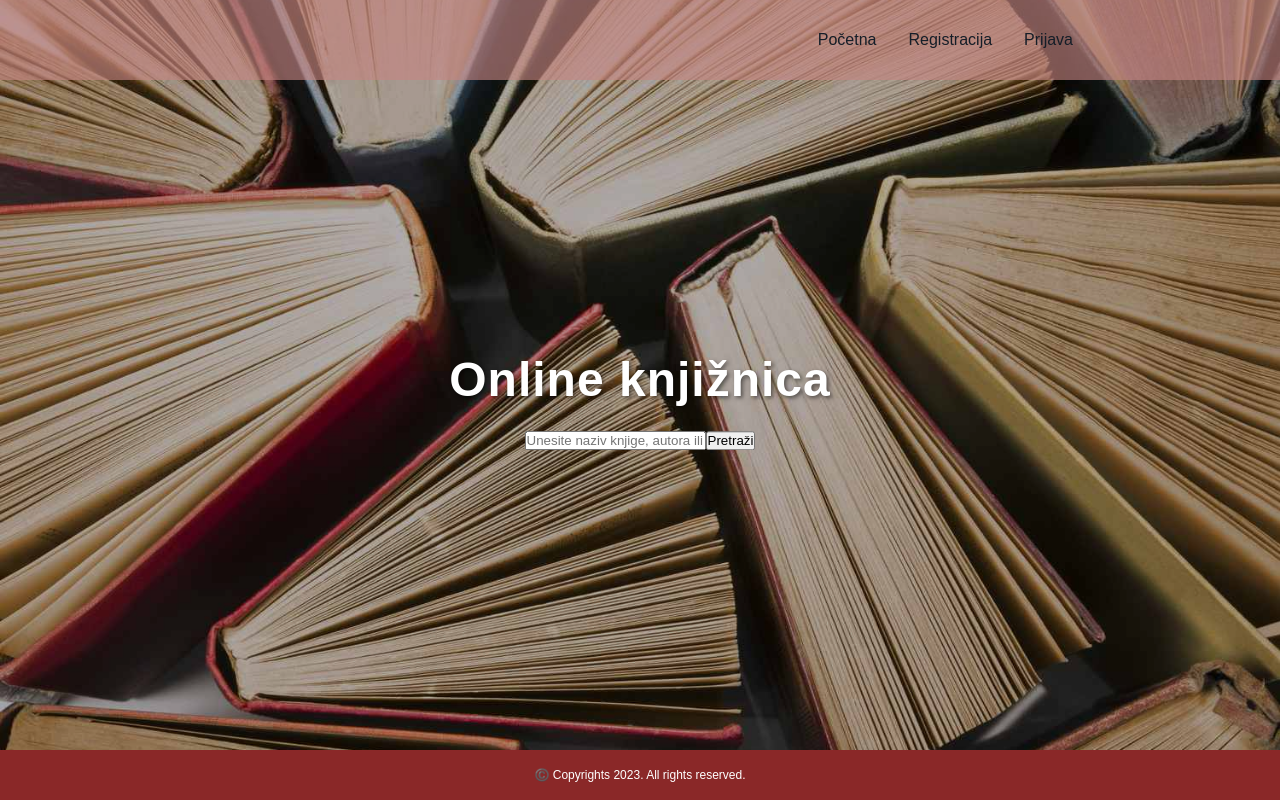
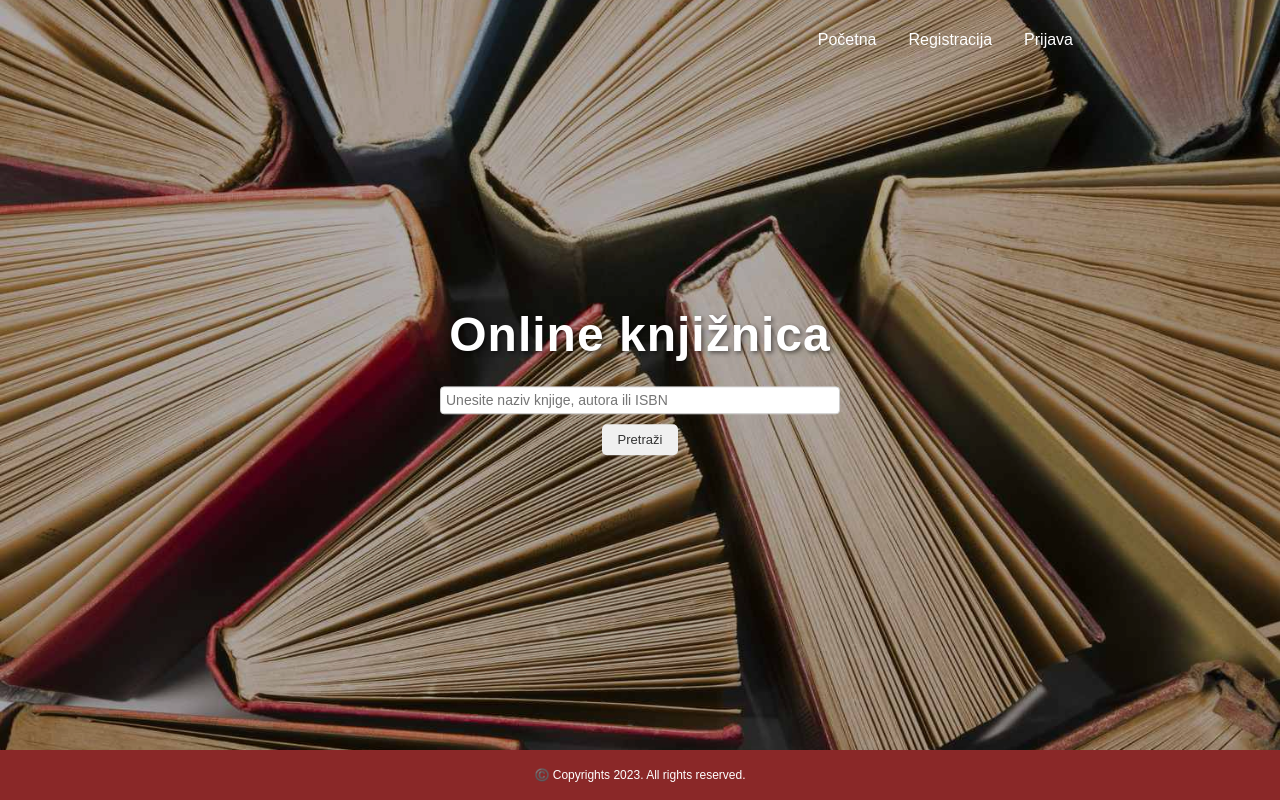
Before and after one commit to lspajic20/knjiznica, a React (Create React App) app: page / in a window 1280 px wide. Built offline with nearby package versions, Linux system fonts and the light colour scheme; a web font is replaced by a local one.

Commit message:
pretrazivanje

```diff
--- a/src/App.js
+++ b/src/App.js
@@ -15,9 +15,8 @@ const App = () => {
         <Route path="/" element={<Home />} />
         <Route path="/registration" element={<Registration />} />
         <Route path="/loginform" element={<LoginForm/>} />
-        {/* Dodajte ostale rute ako ih imate */}
       </Routes>
-      <Footer /> {/* Dodali smo Footer komponentu na dno */}
+      <Footer />
     </Router>
   );
 };
--- a/src/components/BookSearch.jsx
+++ b/src/components/BookSearch.jsx
@@ -1,4 +1,5 @@
 import React, { useState } from 'react';
+import './BookSearch.scss';
 import axios from 'axios';
 
 const BookSearch = () => {
@@ -10,8 +11,6 @@ const BookSearch = () => {
       const response = await axios.get(
         `https://www.googleapis.com/books/v1/volumes?q=${query}`
       );
-
-      // Ukoliko je zahtjev uspješan, postavljamo rezultate pretrage u stanje komponente
       setBooks(response.data.items);
     } catch (error) {
       console.error('Greška prilikom pretrage knjiga:', error);
@@ -22,21 +21,38 @@ const BookSearch = () => {
     setQuery(e.target.value);
   };
 
+  const handleKeyPress = (e) => {
+    if (e.key === 'Enter') {
+      handleSearch();
+    }
+  };
+
   return (
-    <div>
+    <div className="book-search-container">
       <input
         type="text"
         value={query}
         onChange={handleChange}
+        onKeyPress={handleKeyPress}
         placeholder="Unesite naziv knjige, autora ili ISBN"
+        className="book-search-input"
       />
-      <button onClick={handleSearch}>Pretraži</button>
-      <div>
+      <button onClick={handleSearch} className="btn-search">
+        Pretraži
+      </button>
+      <div className="books-list">
         {books.map((book) => (
-          <div key={book.id}>
-            <h3>{book.volumeInfo.title}</h3>
-            <p>Autor: {book.volumeInfo.authors}</p>
-            {/* Dodajte ostale informacije o knjizi koje želite prikazati */}
+          <div key={book.id} className="book-item">
+            <img
+              src={book.volumeInfo.imageLinks?.thumbnail}
+              alt={book.volumeInfo.title}
+              className="book-thumbnail"
+            />
+            <div className="book-details">
+              <h3>{book.volumeInfo.title}</h3>
+              <p>Autor: {book.volumeInfo.authors}</p>
+              <p>Žanr: {book.volumeInfo.categories}</p>
+            </div>
           </div>
         ))}
       </div>
--- /dev/null
+++ b/src/components/BookSearch.scss
@@ -0,0 +1,63 @@
+.book-search-container {
+    display: flex;
+    flex-direction: column;
+    align-items: center;
+    overflow-y: auto;
+
+  }
+
+  .book-search-input {
+    padding: 5px;
+    border: 1px solid #ccc;
+    border-radius: 4px;
+    width: 400px;
+    margin-bottom: 10px;
+    font-size: 14px;
+  }
+
+  .btn-search {
+    padding: 8px 16px;
+    border: none;
+    border-radius: 5px;
+    background-color: #f0f0f0;
+    color: #333;
+    font-size: 13px;
+    cursor: pointer;
+    outline: none;
+    transition: background-color 0.3s, color 0.3s;
+  }
+
+
+
+  .btn-search:hover {
+    background-color: #ccc;
+    color: #fff;
+  }
+
+  .books-list {
+    display: flex;
+    flex-wrap: wrap;
+    gap: 20px;
+    max-height: 80vh;
+    overflow-y: auto;
+    padding: 20px;
+  }
+
+  .book-item {
+    margin: 10px;
+    padding: 10px;
+
+    border-radius: 8px;
+    width: 200px;
+    text-align: center;
+  }
+
+  .book-thumbnail {
+    width: 100px;
+    height: auto;
+    margin-bottom: 10px;
+  }
+
+  .book-details {
+    font-size: 14px;
+  }
--- a/src/components/Footer/Footer.scss
+++ b/src/components/Footer/Footer.scss
@@ -3,7 +3,7 @@
 .Footer {
   position: fixed;
   bottom: 0;
-  height: 50px; /* Promijenjena visina crvene trake */
+  height: 50px;
   width: 100%;
   background-color: var(--color-primary-dark);
   color: var(--color-secondary);
--- a/src/components/Header/Header.jsx
+++ b/src/components/Header/Header.jsx
@@ -1,6 +1,6 @@
 import React from 'react';
 import './Header.scss';
-import { Link } from 'react-router-dom'; // Dodajte ovaj import ako koristite React Router
+import { Link } from 'react-router-dom';
 
 const Header = () => {
   return (
--- a/src/components/Header/Header.scss
+++ b/src/components/Header/Header.scss
@@ -3,7 +3,7 @@
     top: 0;
     left: 0;
     width: 100%;
-    background-color: #c586839f; /* Svetlo crvena boja za zaglavlje */
+    /*background-color: #c586839f; */
     z-index: 1000;
 
     &__inner {
@@ -41,5 +41,6 @@
       margin-right: 32px;
       line-height: 80px;
       transition: color 0.3s ease-out;
+      color: white;
     }
   }
--- a/src/components/Home/Home.jsx
+++ b/src/components/Home/Home.jsx
@@ -1,7 +1,7 @@
 import React from 'react';
 import './Home.scss';
 import HomeImg from '../../assets/images/books.jpg';
-import BookSearch from '../BookSearch'; // Promijenite putanju prema lokaciji BookSearch.jsx
+import BookSearch from '../BookSearch';
 
 const Home = () => {
   return (
--- a/src/components/Home/Home.scss
+++ b/src/components/Home/Home.scss
@@ -54,14 +54,11 @@
 
 .home__search-button {
   padding: 8px 16px;
-  background-color: #ff6347; /* Promena boje dugmeta */
+  background-color: #ff6347;
   color: white;
   border: none;
   border-radius: 4px;
   cursor: pointer;
   transition: background-color 0.3s ease;
 
-  &:hover {
-    background-color: #d84315; /* Boja dugmeta prilikom hovera */
-  }
 }
--- a/src/components/LoginForm/LoginForm.scss
+++ b/src/components/LoginForm/LoginForm.scss
@@ -3,17 +3,16 @@
   justify-content: center;
   align-items: center;
   height: 100vh;
-  background-image: url('../../assets/images/books.jpg'); /* Zamijenite 'putanja/do/slike/knjige.jpg' sa stvarnom putanjom do slike */
-  background-size: cover;
+  background-image: url('../../assets/images/books.jpg');
 }
 
 .login-content {
-  background-color: #c586839f; /* Postavite boju sadržaja prema željama */
+  background-color: #c586839f;
   padding: 20px;
   border-radius: 8px;
   box-shadow: 0 0 10px rgba(0, 0, 0, 0.1);
   text-align: center;
-  width: 300px; /* Prilagodite širinu prema potrebama */
+  width: 300px;
 }
 
 .form-group {
@@ -29,14 +28,13 @@
 }
 
 .btn-submit {
-  /* Stilizacija gumba */
   display: block;
   width: 200px;
   margin: 0 auto;
   padding: 10px;
   border: none;
   border-radius: 5px;
-  background-color: #f0f0f0; /* Postavite željenu boju */
+  background-color: #f0f0f0;
   color: #333;
   font-size: 16px;
   cursor: pointer;
--- a/src/components/Registration/Registration.scss
+++ b/src/components/Registration/Registration.scss
@@ -3,8 +3,9 @@
     justify-content: center;
     align-items: center;
     height: 100vh;
-    background-image: url('../../assets/images/books.jpg'); /* Zamijenite 'putanja/do/slike/knjige.jpg' sa stvarnom putanjom do slike */
+    background-image: url('../../assets/images/books.jpg');
     background-size: cover;
+
   }
 
   .registration-content {
@@ -13,7 +14,7 @@
     border-radius: 8px;
     box-shadow: 0 0 10px rgba(0, 0, 0, 0.1);
     text-align: center;
-    width: 300px; /* Prilagodite širinu prozora prema potrebama */
+    width: 300px;
   }
 
   .registration-content h2 {
@@ -33,7 +34,6 @@
   }
 
   .btn-submit {
-    /* Stilizacija gumba "Registracija" */
     display: block;
     width: 200px;
     margin: 0 auto;
```
